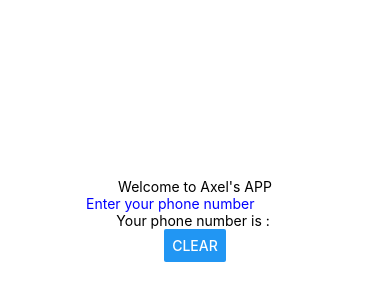
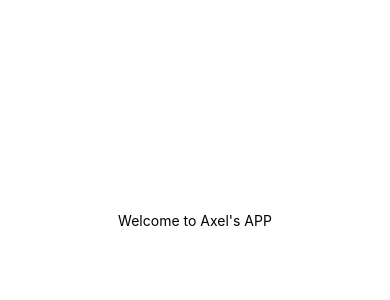
Before and after one commit to Axel-Q/goal-tracker-mobile, a React Native app: screen / in a window 390 px wide. Shown: the part 202-502 px from the top of the page. Built offline with nearby package versions, Linux system fonts and the light colour scheme.

Commit message:
create input component and pass the focus state to input element

```diff
--- a/App.js
+++ b/App.js
@@ -1,24 +1,22 @@
 import {StatusBar} from 'expo-status-bar';
 import {Button, StyleSheet, Text, TextInput, View} from 'react-native';
-import {useState} from 'react';
+import {useState, useRef} from 'react';
 import Header from "./Components/Header";
-import {onchangeText} from "react-native";
 import React from "react";
+import Input from "./Components/Input";
 
 export default function App() {
     const appName = "Axel's APP";
-    const [text, setText] = useState('');
+    const [focus, setFocus] = useState(false);
+      // Handler for focus state, passed to Input component
+    const handleFocusChange = (focusState) => {
+        setFocus(focusState);
+    };
     return (
         <View style={styles.container}>
+            <StatusBar style="auto"/>
             <Header name={appName}/>
-            <StatusBar style="auto"/>
-          <TextInput placeholder={"Enter your phone number"} keyboardType={"numeric"}
-                     style={{color: "blue"}} value={text}
-          onChangeText={(text) => setText(text)}/>
-            <Text>
-                Your phone number is : {text}
-            </Text>
-            <Button title={"Clear"} onPress={() => setText('')}/>
+            <Input onFocusChange={handleFocusChange} autoFocus={focus} />
         </View>
     );
 }
--- /dev/null
+++ b/Components/Input.js
@@ -0,0 +1,12 @@
+import React, {useState, useEffect, useRef} from 'react';
+import {TextInput, Text, Button, View} from 'react-native';
+
+export default function Input({onFocusChange, autoFocus}) {
+
+
+    return (
+        <View>
+
+        </View>
+    );
+}
```
